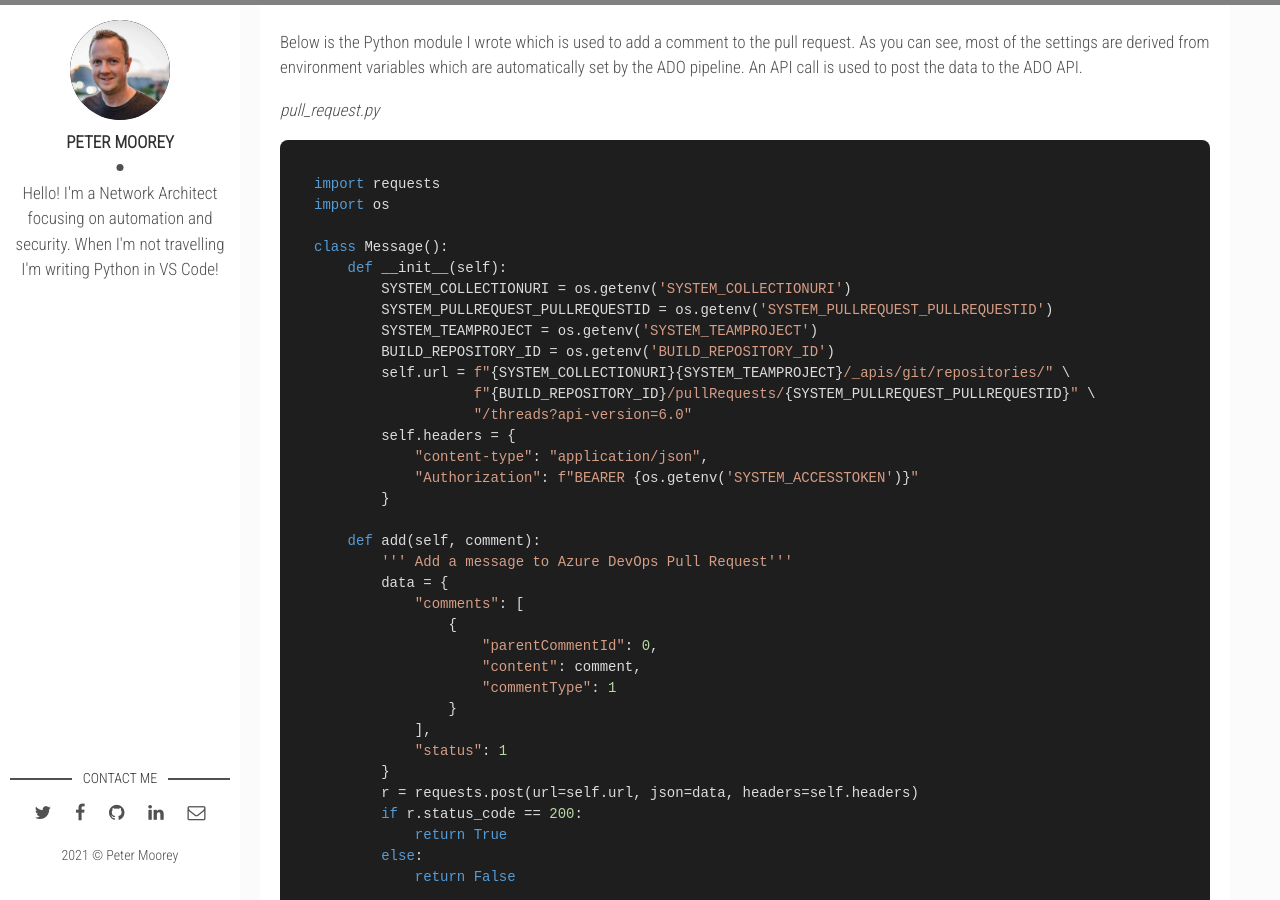
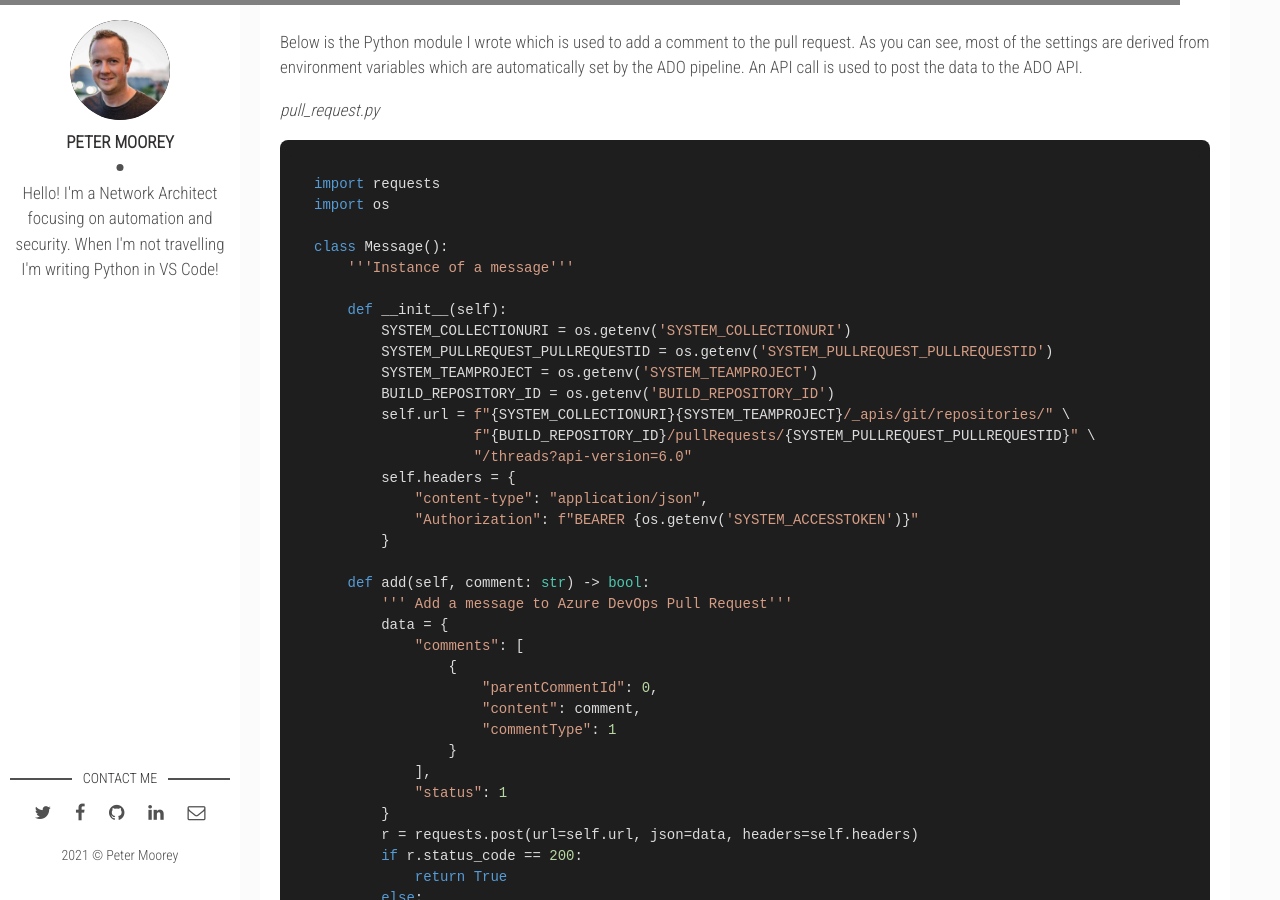
Before and after one commit to petermoorey/petermoorey.github.io, a Jekyll site: the page built from _posts/2021-03-03-adding-azure-pipeline-comments.markdown, in a window 1280 px wide and 900 px high, scrolled down 2715 px. Built offline with Jekyll 4.4.1, drawn with Linux system fonts in a browser that asks for light colours; nearby versions of some CDN libraries.

Commit message:
Code impovements

```diff
--- a/_posts/2021-03-03-adding-azure-pipeline-comments.markdown
+++ b/_posts/2021-03-03-adding-azure-pipeline-comments.markdown
@@ -77,6 +77,8 @@ import requests
 import os
 
 class Message():
+    '''Instance of a message'''
+
     def __init__(self):
         SYSTEM_COLLECTIONURI = os.getenv('SYSTEM_COLLECTIONURI')
         SYSTEM_PULLREQUEST_PULLREQUESTID = os.getenv('SYSTEM_PULLREQUEST_PULLREQUESTID')
@@ -90,7 +92,7 @@ class Message():
             "Authorization": f"BEARER {os.getenv('SYSTEM_ACCESSTOKEN')}"
         }
 
-    def add(self, comment):
+    def add(self, comment: str) -> bool:
         ''' Add a message to Azure DevOps Pull Request'''
         data = {
             "comments": [
```
